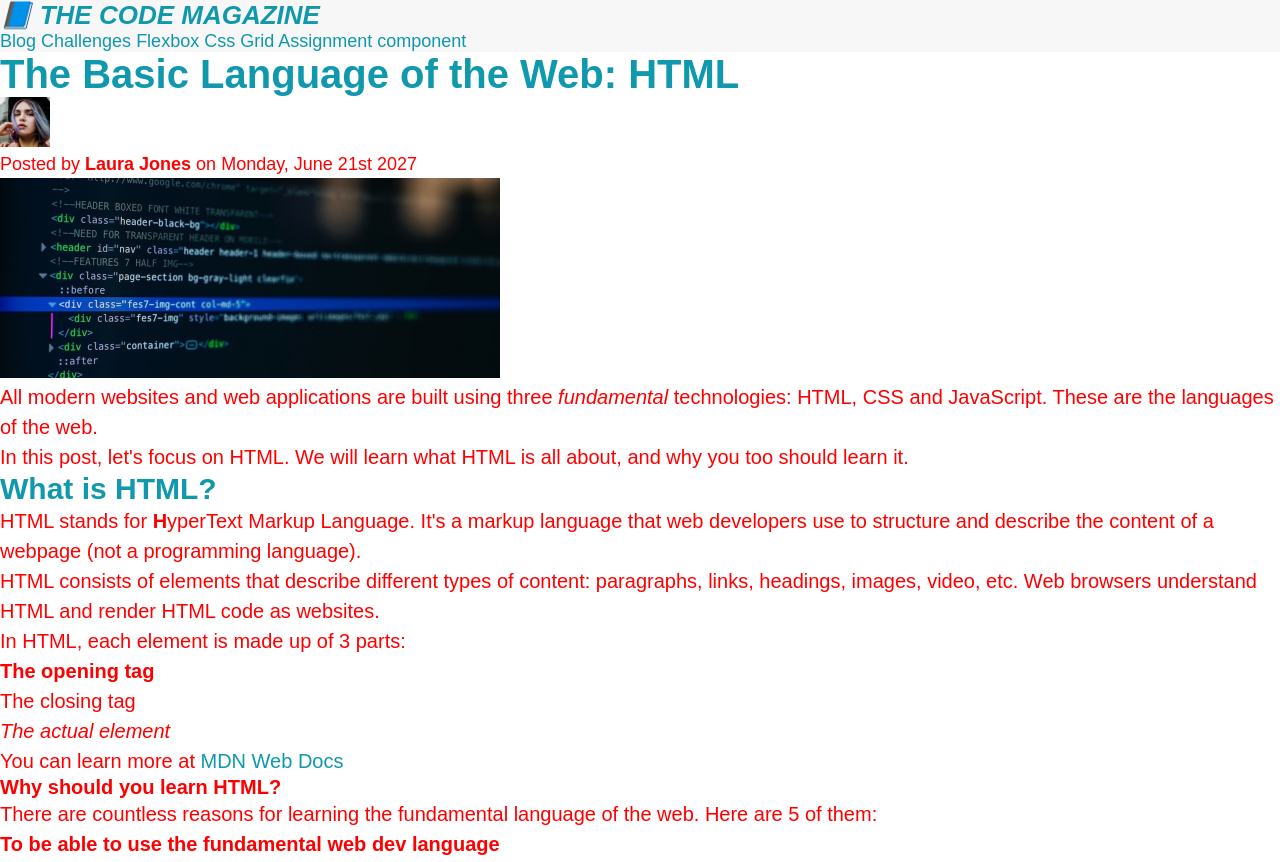
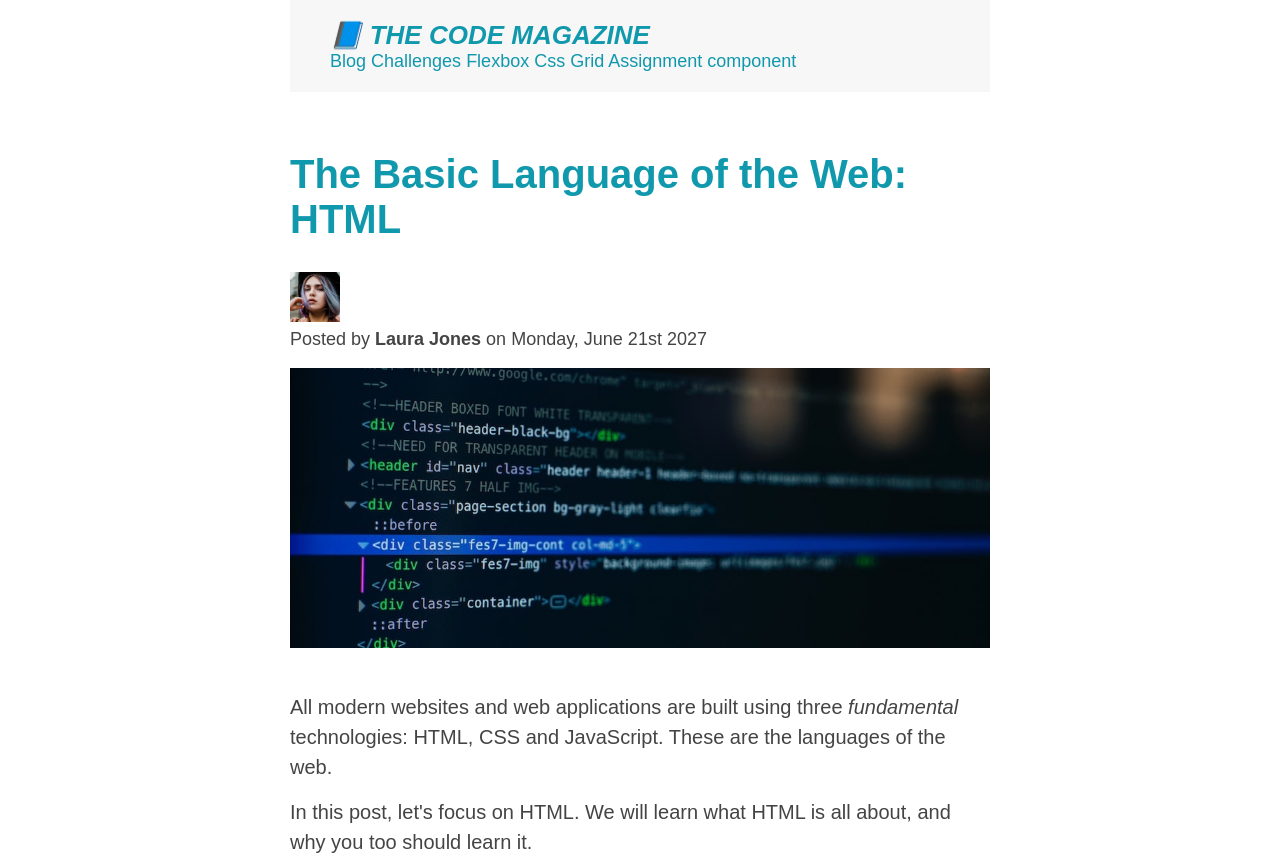
Before and after one commit to sarang67/html-css, a website: page index.html in a window 1280 px wide. Shown: the top 862 px of the page. Drawn offline with Linux system fonts and the light colour scheme.

Commit message:
1) CSS Theory :Inheritance and the Universal Selector 2) CSS Theory :The CSS Box Model 3) Using Margins and Paddings 4) Adding Dimensions 5) Centering our Page 6) Assignment 2: inside the image folder

```diff
--- a/index.html
+++ b/index.html
@@ -8,6 +8,7 @@
     <link href="./styles/styles.css" rel="stylesheet" />
   </head>
   <body>
+    <div class="container">
       <!-- Comment -->
       <header class="main-header">
         <h1>📘 The Code Magazine</h1>
@@ -21,7 +22,7 @@
       </header>
 
       <article>
-      <header>
+        <header class="post-header">
           <h2>The Basic Language of the Web: HTML</h2>
           <img
             src="/assets/images/laura-jones.jpg"
@@ -34,6 +35,7 @@
             Posted by <strong>Laura Jones</strong> on Monday, June 21st 2027
           </p>
           <img
+            class="post-img"
             src="assets/images/post-img.jpg"
             width="500"
             height="200"
@@ -47,8 +49,8 @@
           web.
         </p>
         <p>
-        In this post, let's focus on HTML. We will learn what HTML is all about,
-        and why you too should learn it.
+          In this post, let's focus on HTML. We will learn what HTML is all
+          about, and why you too should learn it.
         </p>
 
         <h3>What is HTML?</h3>
@@ -59,8 +61,8 @@
         </p>
         <p>
           HTML consists of elements that describe different types of content:
-        paragraphs, links, headings, images, video, etc. Web browsers understand
-        HTML and render HTML code as websites.
+          paragraphs, links, headings, images, video, etc. Web browsers
+          understand HTML and render HTML code as websites.
         </p>
         <p>In HTML, each element is made up of 3 parts:</p>
 
@@ -80,8 +82,8 @@
         </p>
         <h4>Why should you learn HTML?</h4>
         <p>
-        There are countless reasons for learning the fundamental language of the
-        web. Here are 5 of them:
+          There are countless reasons for learning the fundamental language of
+          the web. Here are 5 of them:
         </p>
         <ul>
           <li class="first-li">
@@ -140,5 +142,6 @@
           Copyright &copy; 2027 by The Code Magazine.
         </p>
       </footer>
+    </div>
   </body>
 </html>
--- a/styles/styles.css
+++ b/styles/styles.css
@@ -1,27 +1,29 @@
 * {
-  /* border-top: 5px solid red; */
+  /* border-bottom: 1px solid red; */
   padding: 0;
   margin: 0;
 }
 
 body {
   font-family: sans-serif;
-  color: red;
+  color: #444;
 }
 
 /* h1,
-h2,color
-h3,
+h2,
+color h3,
 h4,
 h5,
 p,
 li {
-  // font-family: sans-serif;
+  font-family: sans-serif;
+  color: #444;
 } */
 
 h1,
 h2,
-h3 {
+h3,
+h4 {
   color: #1098ad;
 }
 
@@ -33,14 +35,17 @@ h1 {
 
 h2 {
   font-size: 40px;
+  margin-bottom: 30px;
 }
 
 h3 {
   font-size: 30px;
+  margin-bottom: 20px;
 }
 
 h4 {
   font-size: 20px;
+  margin-bottom: 20px;
 }
 
 h5 {
@@ -53,11 +58,13 @@ h5 {
 p {
   font-size: 20px;
   line-height: 1.5;
+  margin-bottom: 15px;
 }
 
 li {
   font-size: 20px;
-  line-height: 1.5;
+  /*line-height: 1.5; */
+  margin-bottom: 10px;
 }
 
 /* footer p {
@@ -96,6 +103,11 @@ li {
 
 .main-header {
   background-color: #f7f7f7;
+  /* padding: 20px;
+  padding-left: 40px;
+  padding-right: 40px; */
+  padding: 20px 40px;
+  margin-bottom: 60px;
 }
 
 aside {
@@ -103,6 +115,10 @@ aside {
   /* border: 5px solid #1098ad; */
   border-top: 5px solid #1098ad;
   border-bottom: 5px solid #1098ad;
+  /* padding-top: 50px;
+  padding-bottom: 50px; */
+  padding: 50px 0;
+  width: 500px;
 }
 
 /* pseudo classes and misconception
@@ -188,3 +204,28 @@ nav strong {
 nav {
   font-size: 18px;
 }
+
+.post-header {
+  margin-bottom: 40px;
+}
+
+ul,
+ol {
+  margin-left: 50px;
+  margin-bottom: 20px;
+}
+
+article {
+  margin-bottom: 60px;
+}
+
+.post-img {
+  width: 100%;
+  height: auto;
+}
+
+.container {
+  width: 700px;
+  margin-left: auto;
+  margin-right: auto;
+}
```
Lines whose indentation alone changed are shown as unchanged.
